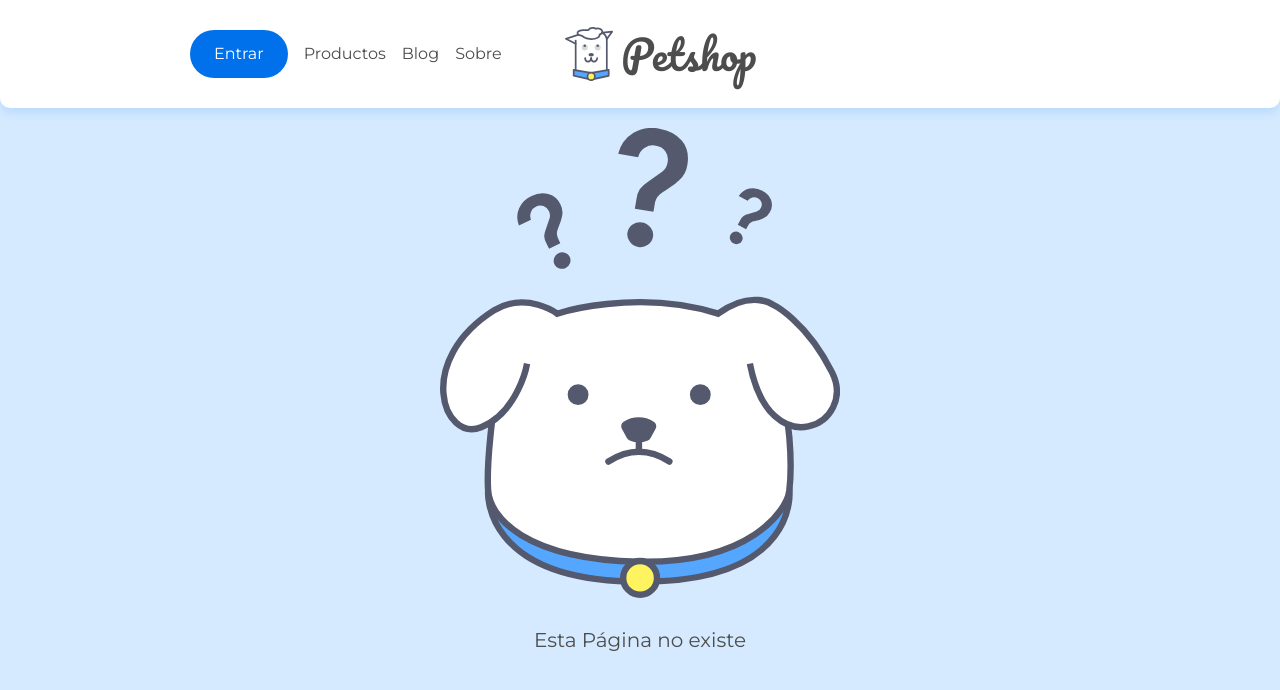
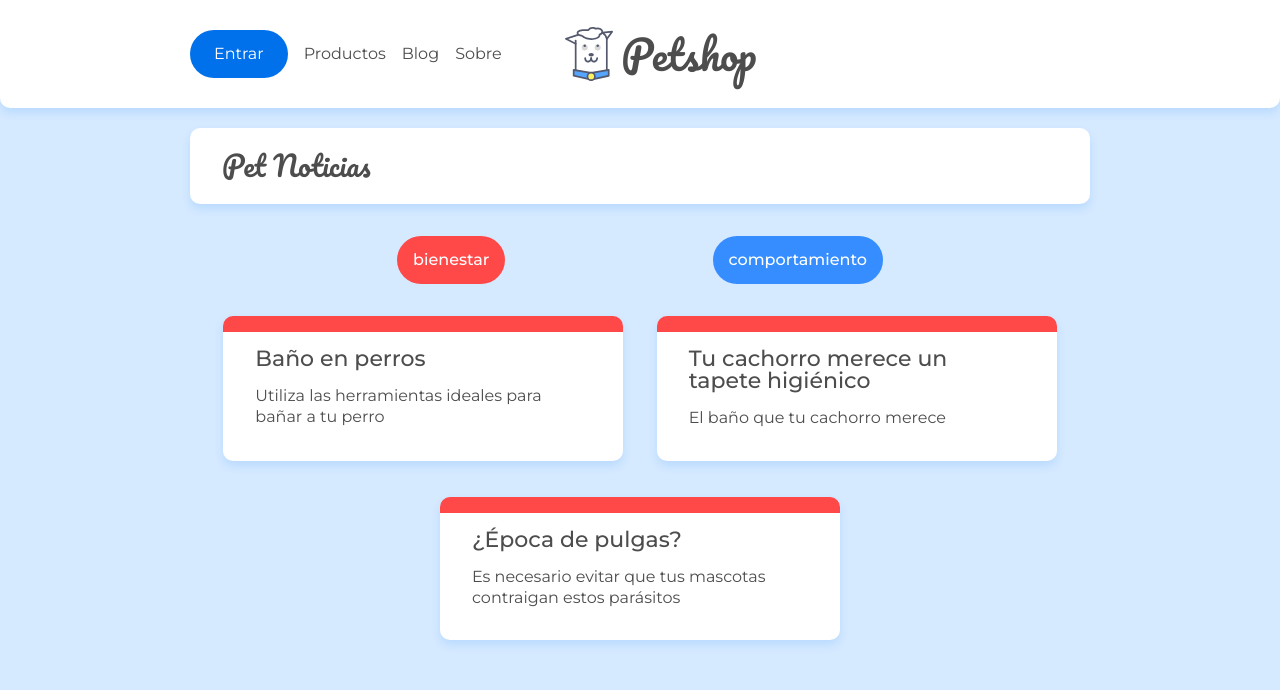
Before and after one commit to Douglas-i/react-router, a React (Create React App) app: page /categoria/bienestar in a window 1280 px wide. Shown: the top 690 px of the page. Built offline with nearby package versions, Linux system fonts and the light colour scheme; data requests are answered from the project's data file.

Commit message:
Mostrando las categorias

```diff
--- a/src/App.js
+++ b/src/App.js
@@ -5,8 +5,9 @@ import Sobre from './pages/Sobre'
 import Page404 from './pages/Page404'
 import Header from './Components/Header'
 import Post from './pages/Post';
+import Categoria from './pages/Categoria';
+import  {BrowserRouter as Router, Routes, Route} from 'react-router-dom'
 
-import  {BrowserRouter as Router, Routes, Route} from 'react-router-dom'
 
 function App() {
 
@@ -28,6 +29,7 @@ function App() {
         <Route path='/' element={<Home />}/>
         <Route path='/sobre' element={<Sobre />}/>
         <Route path='/posts/:id' element={<Post />}/>
+        <Route path='/categoria/:id' element={<Categoria />}/>
         <Route path='*' element={<Page404/>}/>
       </Routes>
     </Router>
--- /dev/null
+++ b/src/pages/Categoria.jsx
@@ -0,0 +1,27 @@
+import { useState, useEffect } from 'react'
+import "../assets/css/blog.css"
+import { buscar } from '../api/api'
+import ListCategories from '../Components/ListCategories'
+import ListPosts from '../Components/ListPosts'
+// import SubCategoria from './SubCategoria'
+import { useParams, Routes, Route, Link, useResolvedPath } from 'react-router-dom'
+
+const Categoria = () => {
+    const { id } = useParams()
+
+
+    return (
+        <>
+            <div className='container'>
+                <h2 className='title-page'>Pet Noticias</h2>
+            </div>
+            <ListCategories />
+            <Routes>
+                <Route path='/' element={<ListPosts url={`/posts?categoria=${id}`} />} />
+                {/* <Route path='/:subcategoria' element={<SubCategoria />} /> */}
+            </Routes>
+        </>
+    )
+}
+
+export default Categoria
```
